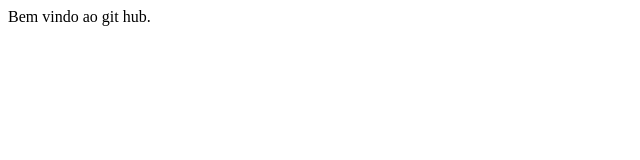
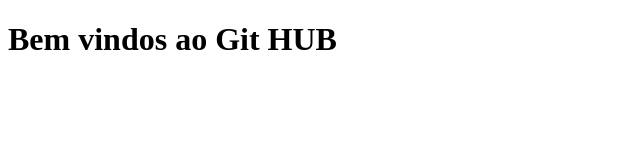
Before and after one commit to SaraBarrett/GITUIUXTESTE, a plain HTML site: page index.html in a window 1280 px wide. Shown: the whole page, without its empty margins (0-640 px from the left). Drawn offline with Linux system fonts and the light colour scheme.

Commit message:
mudado a tag html

```diff
--- a/index.html
+++ b/index.html
@@ -6,6 +6,6 @@
     <title>Git</title>
 </head>
 <body>
-    Bem vindo ao git hub.
+    <h1>Bem vindos ao Git HUB</h1>
 </body>
 </html>
```
